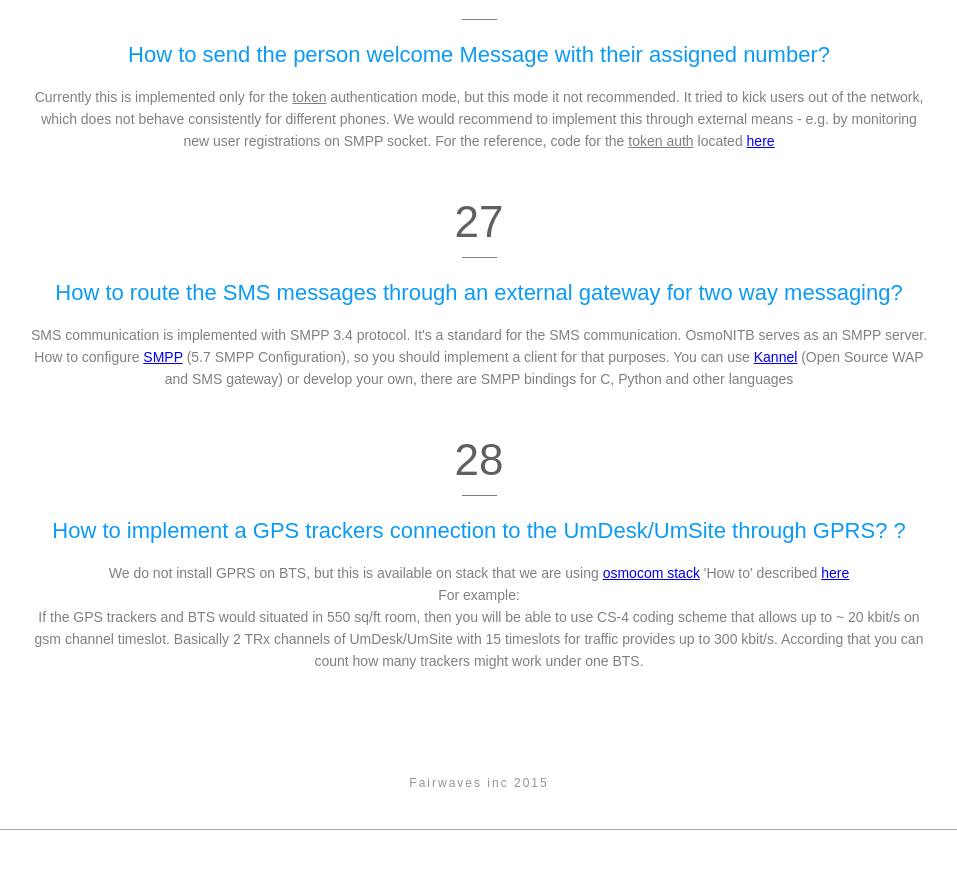
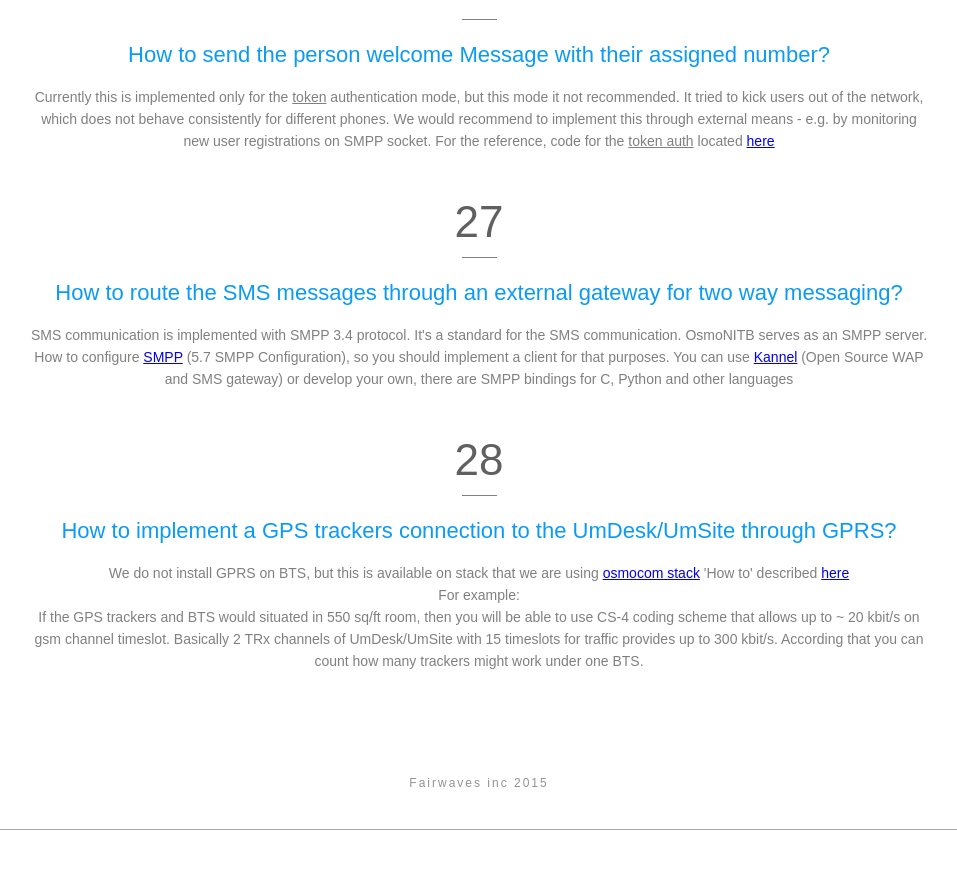
Before and after one commit to fairwaves/um-docs, a Jekyll site: the page faq.html, which Jekyll copies as it is, in a window 1280 px wide and 900 px high, scrolled down 5083 px. Shown: the top 869 px of the window, without its empty margins (161-1118 px from the left). Built offline with Jekyll 4.4.1, drawn with Linux system fonts in a browser that asks for light colours.

Commit message:
removed question mark

```diff
--- a/faq.html
+++ b/faq.html
@@ -391,7 +391,7 @@ For the reference, code for the <u>token auth</u> located <a href="http://cgit.o
 						<div class="grid_4">
 				 	         <h5 style="text-align: center;" class="font_5">28</h5>
 						  <div class="s2"></div>
-						  <h2 class="faq">  How to implement a GPS trackers connection to the UmDesk/UmSite through GPRS? ?
+						  <h2 class="faq">  How to implement a GPS trackers connection to the UmDesk/UmSite through GPRS?
 
 </h2>
 						  <center><p> We do not install GPRS on BTS, but this is available on stack that we are using <a href="http://osmocom.org/">osmocom stack</a> 'How to' described <a href="http://fairwaves.github.io/um-docs/how_to's.html">here</a>
```
